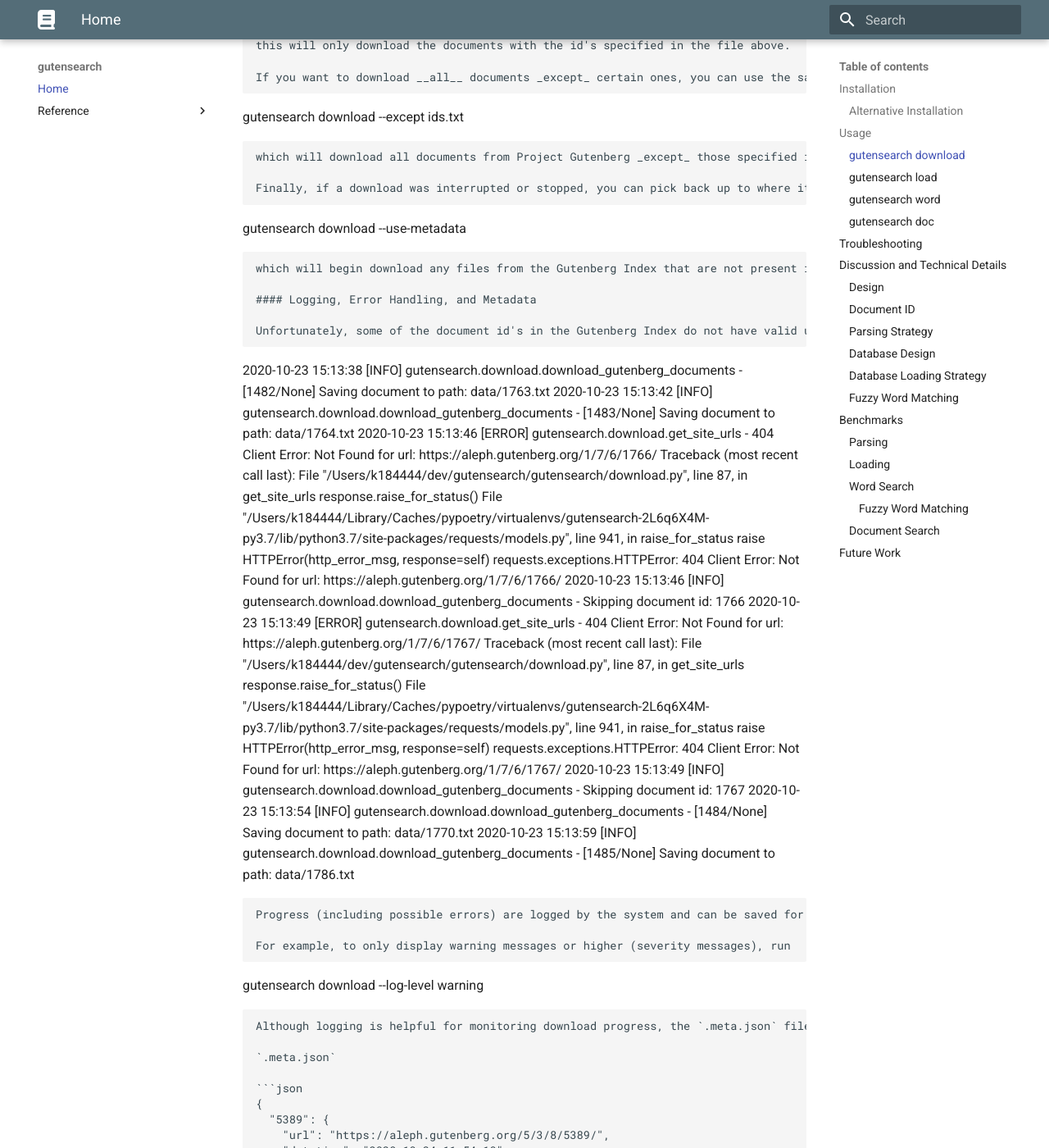
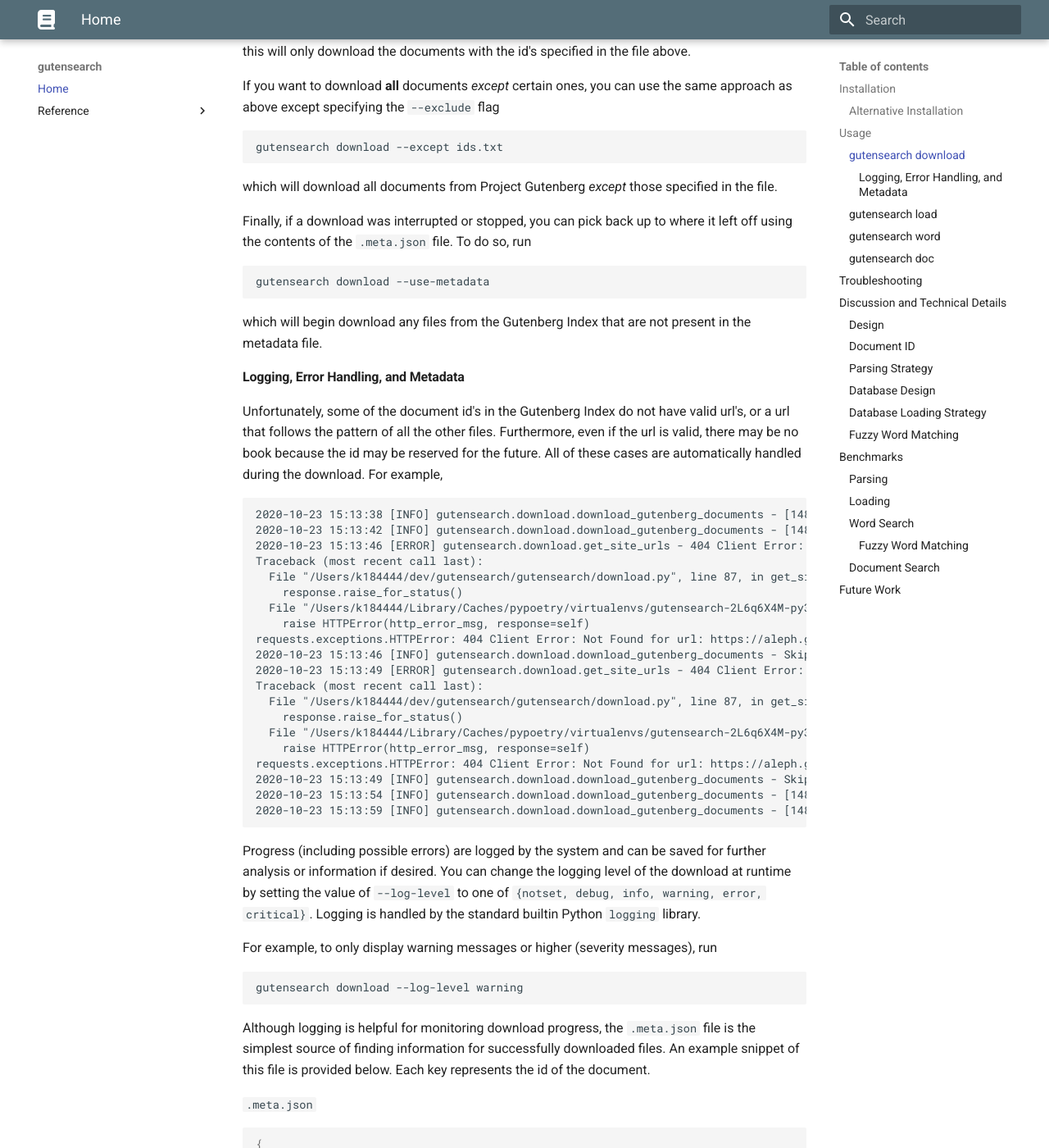
Before and after one commit to yanniskatsaros/gutensearch, an MkDocs documentation site: the page built from docs/index.md, in a window 1280 px wide and 1400 px high, scrolled down 5125 px. Shown: the whole window at 82% size. Built offline with MkDocs 1.6.1 and Material for MkDocs 9.7.7, drawn with Linux system fonts in a browser that asks for light colours; some of the changed lines change nothing that is shown; some of the changed text lies outside the part shown.

Commit message:
Small tweaks and fix markdown error

````diff
--- a/docs/index.md
+++ b/docs/index.md
@@ -45,7 +45,7 @@
 2020-10-28 01:48:05 [INFO] gutensearch.load - Committing changes to database
 ```
 
-!!! check
+!!! check "Success"
     Your `gutensearch` cli is now setup and ready to be used! Head over to the [usage](#usage) section on information on how to get started and what commands are available.
 
 For more information on this command, see the [`gutensearch load`](#load) section below. If you run into any issues during installation & setup, please see the [troubleshooting](#troubleshooting) section below.
@@ -105,7 +105,7 @@
 gutensearch load --path ../data/ --multiprocessing
 ```
 
-!!! check
+!!! check "Success"
     Your `gutensearch` cli is now setup and ready to be used! Head over to the [usage](#usage) section on information on how to get started and what commands are available.
 
 ## Usage
@@ -219,7 +219,8 @@
 57076
 ```
 
-```gutensearch download --only ids.txt
+```
+gutensearch download --only ids.txt
 ```
 
 this will only download the documents with the id's specified in the file above.
````
